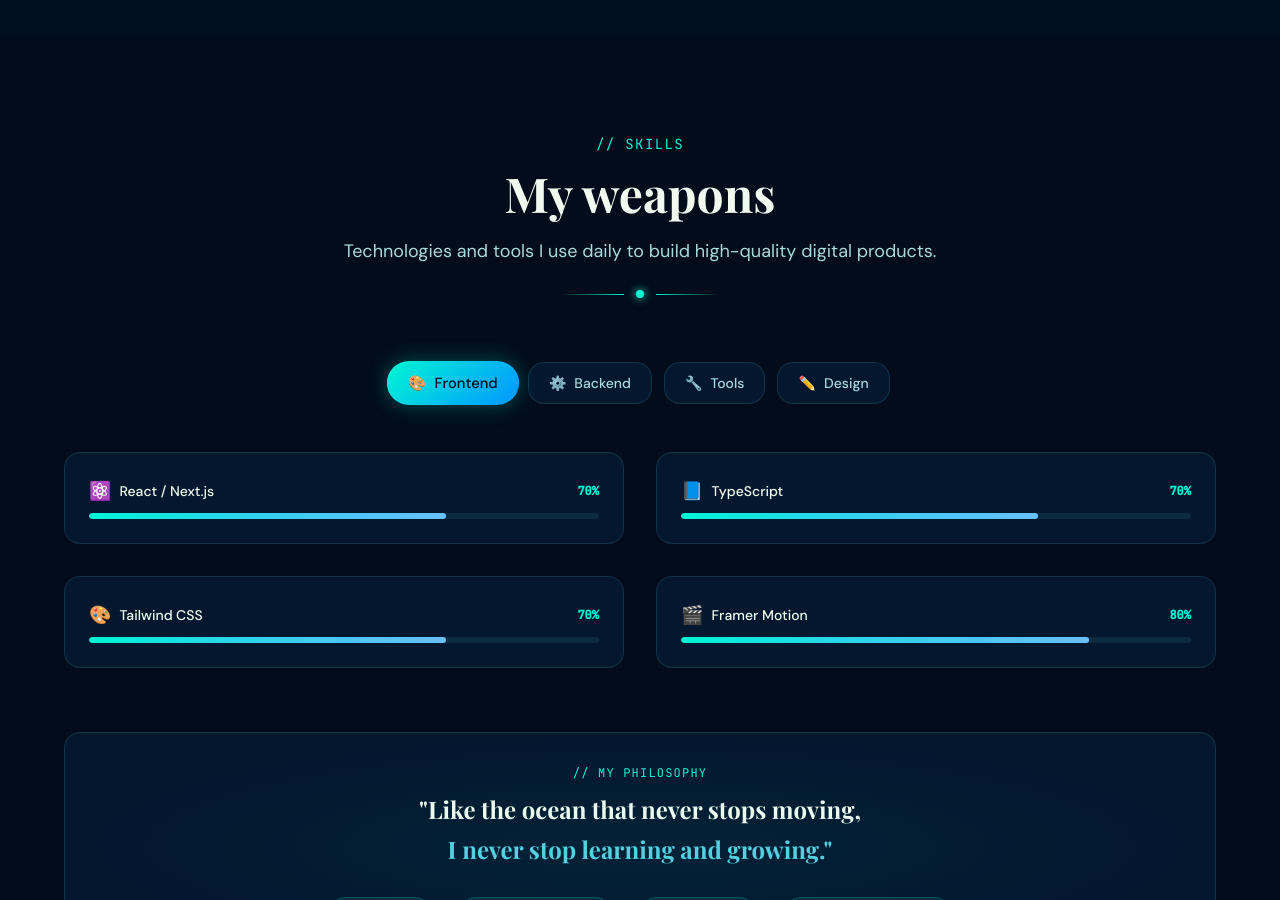
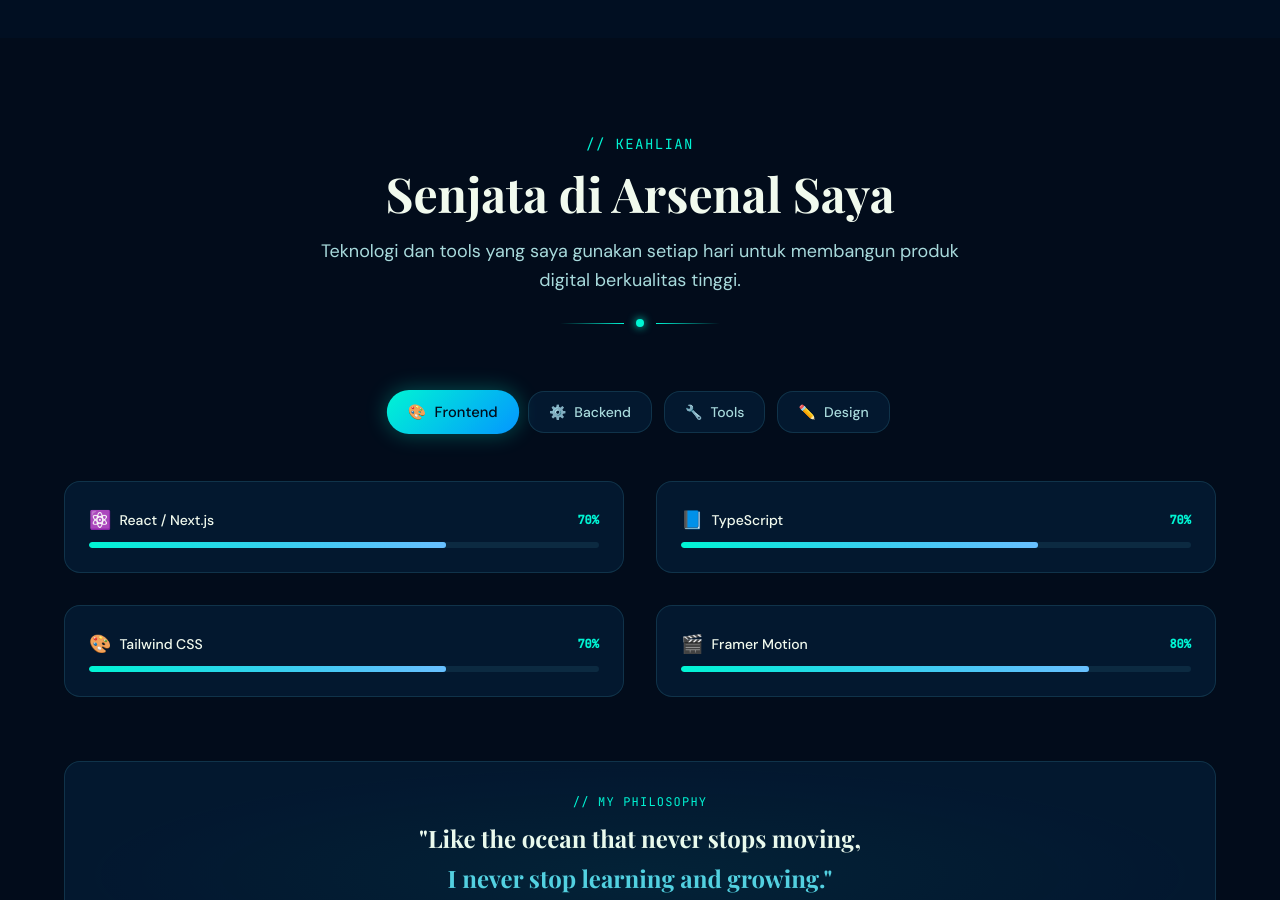
Before and after one commit to gabriele-cpp/Ocean-Portfolio, a Next.js app: page / in a window 1280 px wide. Shown: the part 1900-2800 px from the top of the page. Built offline with nearby package versions, Linux system fonts and the light colour scheme.

Commit message:
Initial commit - ocean portfolio

```diff
--- a/components/sections/ExperienceSection.tsx
+++ b/components/sections/ExperienceSection.tsx
@@ -101,7 +101,7 @@
     return (
         <SectionWrapper id="experience">
             <SectionHeading
-                eyebrow="// experience"
+                eyebrow="// perjalanan"
                 title="Timeline Experience"
                 subtitle="I've just started my journey, so there's not much to show just yet."
             />
@@ -131,7 +131,7 @@
                     </div>
                 </div>
                 <p className="text-center text-ocean-mist text-sm mt-3 font-mono tracking-wider section-reveal">
-                    // coming soon...
+                    {"// and the adventure continues..."}
                 </p>
             </div>
         </SectionWrapper>
--- a/components/sections/SkillsSection.tsx
+++ b/components/sections/SkillsSection.tsx
@@ -71,9 +71,9 @@
     return (
         <SectionWrapper id="skills">
             <SectionHeading
-            eyebrow="// skills"
-            title="My weapons"
-            subtitle="Technologies and tools I use daily to build high-quality digital products."
+                eyebrow="// keahlian"
+                title="Senjata di Arsenal Saya"
+                subtitle="Teknologi dan tools yang saya gunakan setiap hari untuk membangun produk digital berkualitas tinggi."
             />
 
             <div ref={sectionRef}>
@@ -124,7 +124,7 @@
                         }}
                     />
                     <p className="font-mono text-xs text-ocean-biolum tracking-widest uppercase mb-3">
-              // my philosophy
+                        {"// my philosophy"}
                     </p>
                     <p className="font-display text-2xl text-ocean-sand font-bold mb-2">
                         &quot;Like the ocean that never stops moving,
```
Lines whose indentation alone changed are shown as unchanged.
